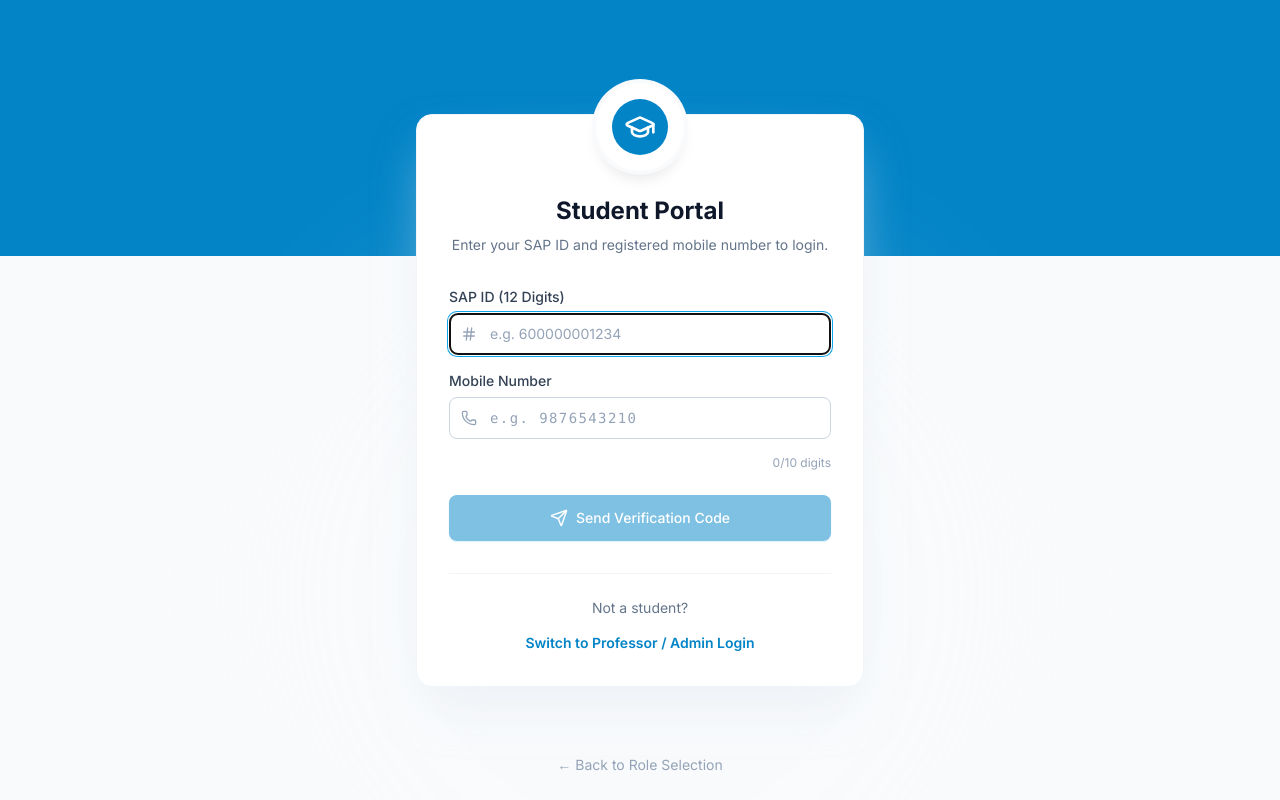
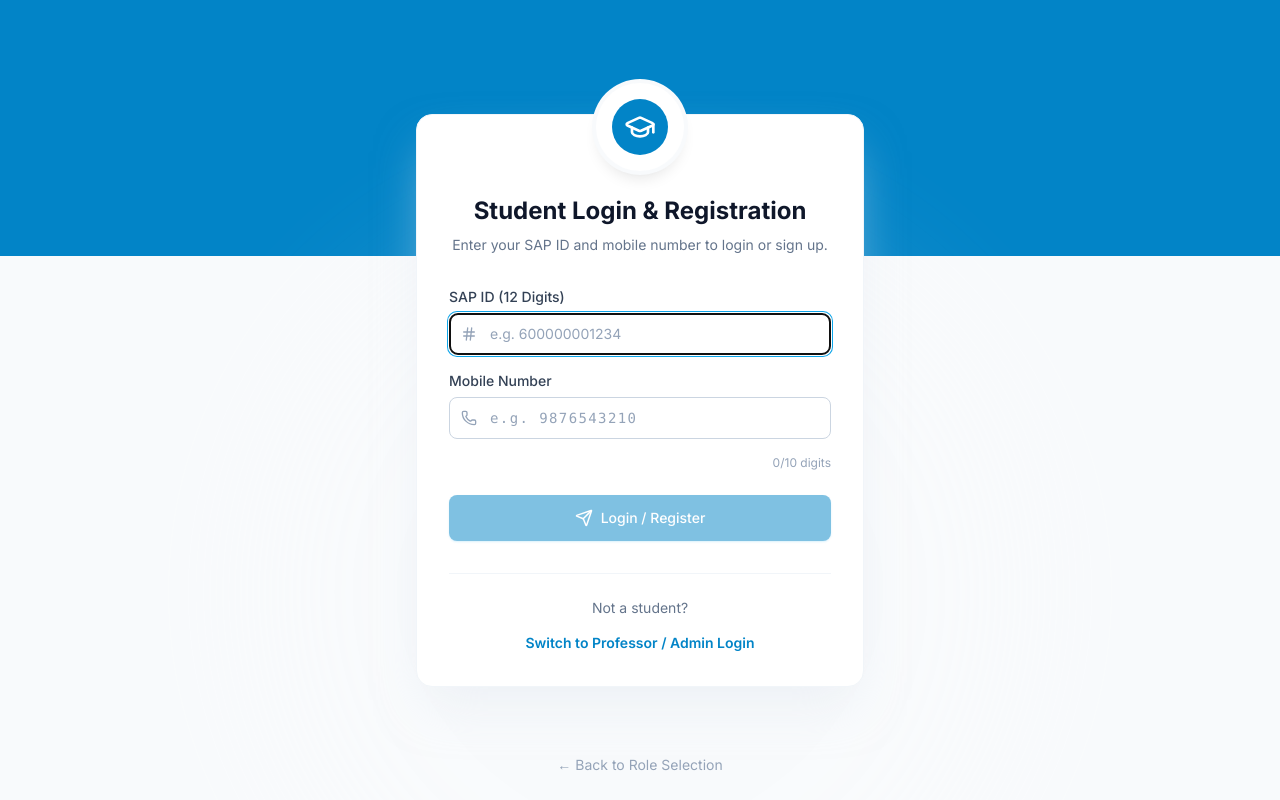
Before and after one commit to SanskarG-20/Academia-Shield, a React (Vite) app in the folder apps/web/: page /#/login/student in a window 1280 px wide. Built offline with nearby package versions, Linux system fonts and the light colour scheme.

Commit message:
feat: update student login copy to indicate registration

```diff
--- a/apps/web/src/pages/LoginStudent.tsx
+++ b/apps/web/src/pages/LoginStudent.tsx
@@ -74,9 +74,9 @@ export const LoginStudent: React.FC = () => {
         </div>
 
         <div className="text-center mb-8">
-          <h2 className="text-2xl font-bold text-slate-900 dark:text-white">Student Portal</h2>
+          <h2 className="text-2xl font-bold text-slate-900 dark:text-white">Student Login & Registration</h2>
           <p className="text-slate-500 dark:text-slate-400 text-sm mt-2">
-            Enter your SAP ID and registered mobile number to login.
+            Enter your SAP ID and mobile number to login or sign up.
           </p>
         </div>
 
@@ -124,7 +124,7 @@ export const LoginStudent: React.FC = () => {
             disabled={isLoading || phoneNumber.length !== 10 || sapId.length !== 12}
             icon={isLoading ? null : <Send size={18} />}
           >
-            {isLoading ? 'Sending Code...' : 'Send Verification Code'}
+            {isLoading ? 'Sending Code...' : 'Login / Register'}
           </Button>
         </form>
 
```
